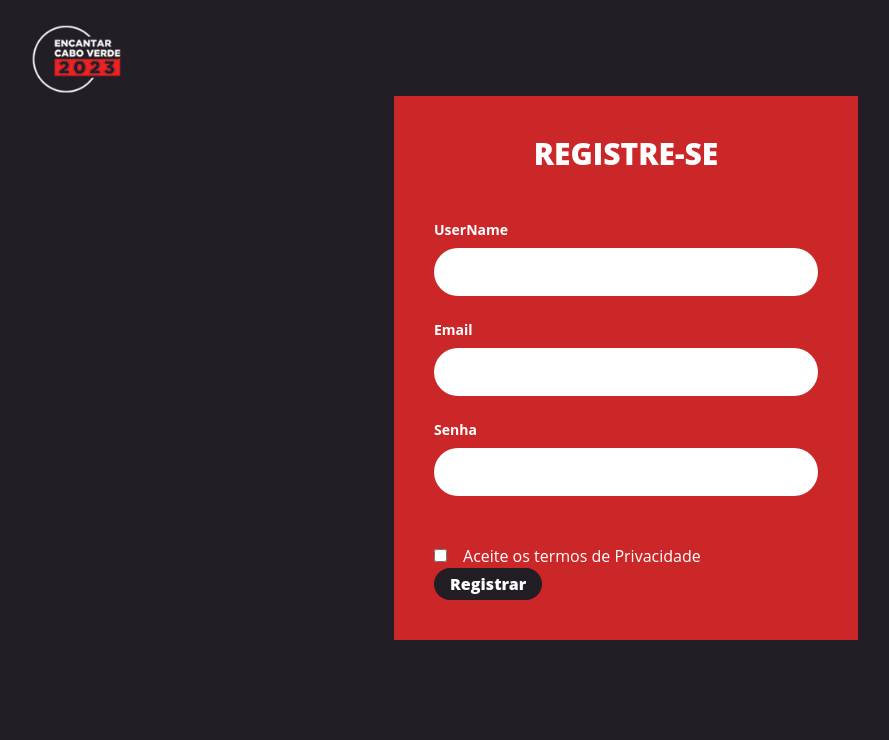
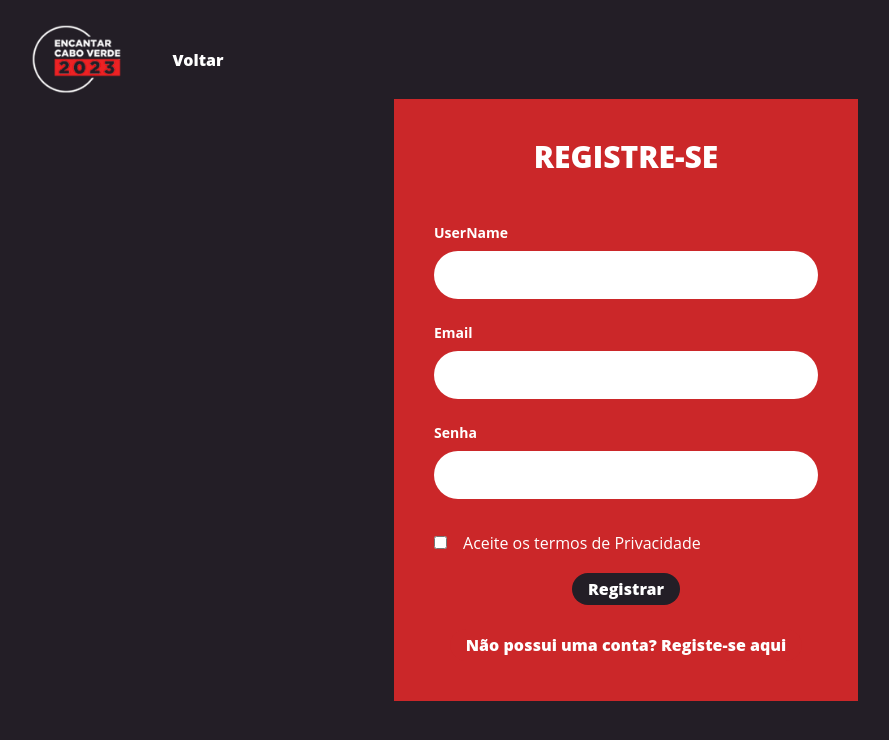
Before and after one commit to victorrony/premiocacReact, a Next.js app: page /register in a window 1280 px wide. Shown: the top 740 px of the page, without its empty margins (14-903 px from the left). Built offline with nearby package versions, Linux system fonts and the light colour scheme; no server answers.

Commit message:
update register

```diff
--- a/src/components/article/Article.js
+++ b/src/components/article/Article.js
@@ -55,7 +55,7 @@ export default function Article() {
         {data.contestants?.data.map((a, i) => (
           <ArticleGridCard
             voted={voted?.id == a.id ? true : false}
-            vote={voted ? null : () => vote(a.id, { load: load })}
+            vote={voted && user ? null : () => vote(a.id, { load: load })}
             key={i}
             name={a.attributes?.name}
             img={a.attributes.portrait?.data.attributes}
--- a/src/components/auth/LoginForm.js
+++ b/src/components/auth/LoginForm.js
@@ -1,11 +1,14 @@
 import { useState } from "react";
 import { EmailAndPasswordFeild } from "../utils/Fields";
 import { useAuth } from "@/services/auth";
-import Buttons from "../utils/Buttons";
+import Buttons, { LinkButton } from "../utils/Buttons";
+import Link from "next/link";
+import { useRouter } from "next/router";
 
 export default function LoginForm({}) {
   const [credentials, setCredentials] = useState({ email: "", password: "" });
   const { login } = useAuth();
+  const router = useRouter()
   const submit = () => {
     console.log(
       login(
@@ -20,6 +23,7 @@ export default function LoginForm({}) {
   };
 
   return (
+    <>
       <form
         onSubmit={(e) => {
           e.preventDefault();
@@ -35,8 +39,18 @@ export default function LoginForm({}) {
           <div className="">
             <EmailAndPasswordFeild set={setCredentials} />
           </div>
-        <Buttons twClass="!bg-main" label="Login" />
+          <div className="text-center mb-6">
+            <Buttons twClass="!bg-main" label="Login" type="submit" />
+          </div>
+          <div className=" text-white text-center">
+            <Buttons
+
+              action={()=>router.push("/register")}
+              label="Não possui uma conta? Registe-se aqui"
+            />
+          </div>
         </div>
       </form>
+    </>
   );
 }
--- a/src/components/auth/RegisterForm.js
+++ b/src/components/auth/RegisterForm.js
@@ -3,9 +3,11 @@ import { EmailAndPasswordFeild, Input } from "../utils/Fields";
 import { useState } from "react";
 import { toast } from "react-toastify";
 import Buttons, { LinkButton } from "../utils/Buttons";
+import { useRouter } from "next/router";
 
 export default function RegisterForm({ onSubmit }) {
   const { user, register } = useAuth();
+  const router = useRouter()
   const [credentials, setCredentials] = useState({
     email: "",
     password: null,
@@ -48,7 +50,6 @@ export default function RegisterForm({ onSubmit }) {
         console.log("HERE");
       }}
     >
-
       <div className="text-white text-center pb-12 text-3xl uppercase font-extrabold">
         <h1>Registre-se</h1>
       </div>
@@ -62,16 +63,21 @@ export default function RegisterForm({ onSubmit }) {
           }}
           name="paymet"
           type="checkbox"
-          className="mr-4"
+          className="mr-4 mb-6"
           id="accept"
         />
         Aceite os termos de Privacidade
       </div>
-      <div className="">
-        <div className=""></div>
-        <Buttons label={"Registrar"} twClass="!bg-main" />
-        <LinkButton url="" label="Não possui uma conta? Registe-se aqui" />
-      </div>
+      <div className="text-center m">
+        <Buttons label={"Registrar"} type="submit" twClass="!bg-main " />
+        </div>
+        <div className=" text-white text-center mt-6">
+        <Buttons
+              action={()=>router.push("/login")}
+              label="Não possui uma conta? Registe-se aqui"
+            />
+        </div>
+
     </form>
   );
 }
--- a/src/components/auth/Wraper.js
+++ b/src/components/auth/Wraper.js
@@ -1,12 +1,14 @@
 import Image from "next/image";
 import Link from "next/link";
+import Buttons, { LinkButton } from "../utils/Buttons";
 
 export default function Wraper({ children }) {
   return (
-    <div className="flex place-content-center  h-76 pt-24 ">
+    <div className="grid place-content-center  h-screen py-24 ">
       <Link href={"/"} passHref>
-        <div className="z-50 left-10 top-5 absolute">
-          <Image src={"/other/logo.png"} width={100} height={60} />
+        <div className="z-50 left-10 top-5 absolute flex">
+          <Image src={"/other/logo.png"} width={100} height={60} alt="logo"/>
+          <Buttons label="Voltar" twClass="mt-6 ml-6 !bg-transparent"/>
         </div>
       </Link>
       <div className="bg-selected h-full md:h-auto">{children}</div>
--- a/src/components/header/Header.js
+++ b/src/components/header/Header.js
@@ -3,11 +3,11 @@ import Image from "next/image";
 import Slider from "react-slick";
 import "slick-carousel/slick/slick.css";
 import "slick-carousel/slick/slick-theme.css";
-import { IconButtons } from "../utils/Buttons";
+import { IconButtons, LinkButton } from "../utils/Buttons";
 import { useAuth } from "@/services/auth";
 import { useRouter } from "next/router";
 
-export default function Header({fu, data }) {
+export default function Header({ data }) {
   const settings = {
     arrows: false,
     dots: true,
@@ -26,10 +26,12 @@ export default function Header({fu, data }) {
     <>
       <div className="z-50 left-10 top-5 absolute">
         <Image src={"/other/logo.png"} width={100} height={60} />
+        <LinkButton label={"voltar"} className="z-50"/>
       </div>
+
       <div className="z-50 right-10 top-5 absolute flex">
         {user ? (
-          <IconButtons Icon={Icon} label="Logout" action={()=>{router.push("/login");logOut()}} />
+          <IconButtons Icon={Icon} label="Logout" action={()=>logOut()} />
         ) : (
           <>
             <IconButtons
--- a/src/components/utils/Buttons.js
+++ b/src/components/utils/Buttons.js
@@ -1,9 +1,9 @@
 import Link from "next/link";
 
-export default function Buttons({ action, label, twClass }) {
+export default function Buttons({ action, label, twClass,type }) {
   return (
     <button
-      type="submit"
+      type={type || "button"}
       onClick={action}
       className={
         "font-extrabold min-w-24 px-4 h-8 bg-selected text-white rounded-3xl " +
--- a/src/components/utils/Fields.js
+++ b/src/components/utils/Fields.js
@@ -1,4 +1,6 @@
 const cN = "w-96 h-12 rounded-full p-2 px-6";
+
+
 export const Input = ({ set, label, twClass, type }) => (
   <div className="form-group mb-6">
     <label className="block mb-2 text-sm font-bold text-white ">{label}</label>
@@ -24,7 +26,7 @@ export const EmailAndPasswordFeild = ({ set }) => (
       }}
       placeholder="anything@example.com"
     />
-    <div className="form-group mb-6">
+    <div className="form-group mb-2">
       <Input
         type="password"
         label={"Senha"}
--- /dev/null
+++ b/src/pages/casa.js
@@ -0,0 +1,3 @@
+import HomePage from ".";
+
+export default HomePage;
--- /dev/null
+++ b/src/pages/confirmed.js
@@ -0,0 +1,15 @@
+import Wraper from "@/components/auth/Wraper";
+import Buttons from "@/components/utils/Buttons";
+
+export default function Confirmed() {
+  return (
+    <Wraper>
+      <div className="grid place-content-center p-10 gap-2">
+        <div className="text-white text-center pb-12 text-3xl uppercase font-extrabold">
+          <h1>Verifique seu email para authenticar sua conta </h1>
+        </div>
+        <Buttons  label="Voltar" className="w-10 bg-black "/>
+      </div>
+    </Wraper>
+  );
+}
--- a/src/pages/index.js
+++ b/src/pages/index.js
@@ -3,18 +3,17 @@ import Footer from "@/components/footer/Footer";
 import Header from "@/components/header/Header";
 import SectionCard from "@/components/sectionCard/SectionCard";
 import { useQuery } from "@apollo/client";
-import { useState } from "react";
+import { useCallback, useState } from "react";
 import { SLIDERS } from "../services/api/queries";
 
 function HomePage() {
   const { loading, error, data } = useQuery(SLIDERS);
-  const forceUpdate =useState()[1].bind(null, {})  // see NOTE above
 
   if (error) return "Error";
   if (loading) return "Loading";
   return (
     <>
-      <Header fu={forceUpdate} data={data} />
+      <Header data={data} />
       <div className="p-4">
         <SectionCard />
         <Article />
--- a/src/pages/login.js
+++ b/src/pages/login.js
@@ -1,5 +1,6 @@
 import LoginForm from "@/components/auth/LoginForm";
 import Wraper from "@/components/auth/Wraper";
+import { LinkButton } from "@/components/utils/Buttons";
 
 export default function Login() {
   return (
--- a/src/services/auth.js
+++ b/src/services/auth.js
@@ -17,14 +17,13 @@ export const AuthProvider = ({ children }) => {
 
   //The LocgoutFunction
 
-  const logOut = async () => {
+  const logOut = async (fu) => {
     try {
       nookies.destroy(null, "login");
       localStorage.removeItem("token");
       setUser(null);
     } catch (e) {
     } finally {
-
     }
   };
   //
@@ -80,8 +79,7 @@ export const AuthProvider = ({ children }) => {
       onCompleted: (data) => {
         try {
           toast("Sucesso em Criar conta");
-          localLogin(data,credentials);
-          if (redirect) router.push("/");
+          if (redirect) router.push("/confirmed");
           //toast("Por favor faça Login");
         } catch (e) {
           return "Algo Ocoreu Errado: " + e;
```
Lines whose indentation alone changed are shown as unchanged.
